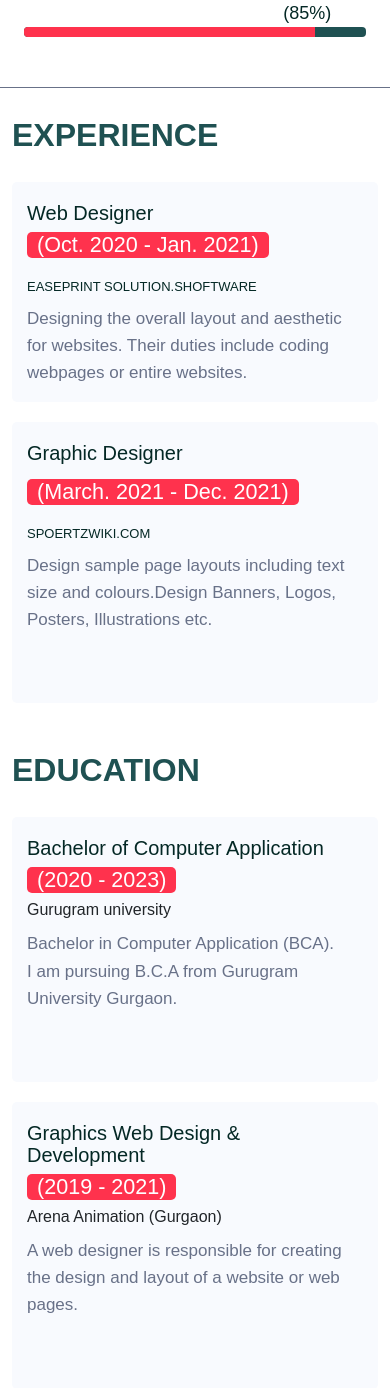
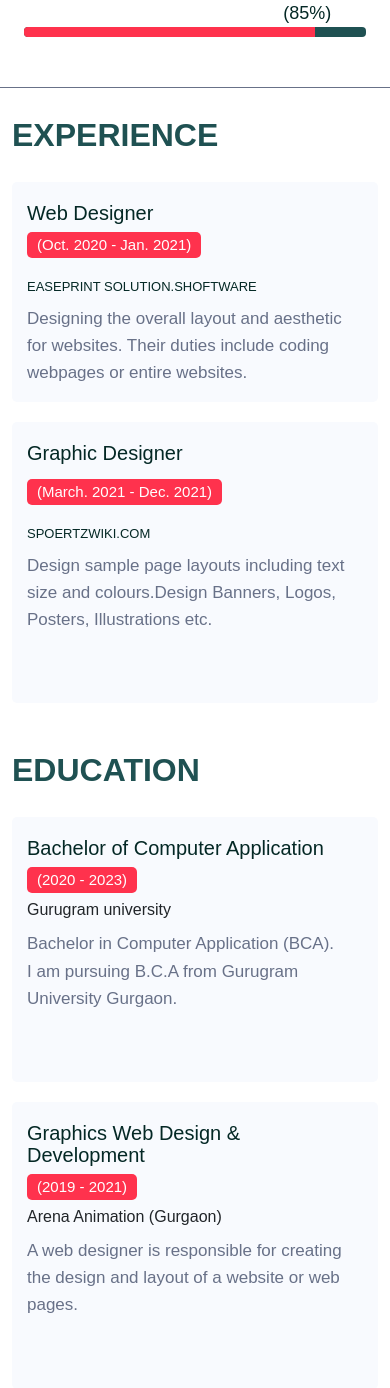
Before and after one commit to javed-mohd/irfan, a PHP site: page / in a window 390 px wide. Shown: the part 1379-2767 px from the top of the page. Run offline with PHP 8.4, Linux system fonts and the light colour scheme; some libraries are stand-ins or nearby versions.

Commit message:
Add files via upload

```diff
--- a/index.html
+++ b/index.html
@@ -49,7 +49,7 @@
  			<div class="col-md-8">
  				<h6 class="h_6">1+ years of experience</h6>
  				<h1 class="h_1">ABOUT ME</h1>
- 				<p id="h1_js" onmouseover="massage()" onmouseleave="massage_2()">I am a Graphics & Web designer. I specialize in UI/UX design, Responsive Web Design, Adaptive Design, Cross Browser Design and Front End Design. I’m always available for interesting collaborations and fun side projects. If you would like to work together, feel free to get in touch.</p>
+ 				<p id="h1_js selec_bg" onmouseover="massage()" onmouseleave="massage_2()">I am a Graphics & Web designer. I specialize in UI/UX design, Responsive Web Design, Adaptive Design, Cross Browser Design and Front End Design. I’m always available for interesting collaborations and fun side projects. If you would like to work together, feel free to get in touch.</p>
  				<label>Web Design <span class="sp_1">(90%)</span></label>
  				<div class="progress" style="height: 10px; background-color: #1F5152;">
 				  <div class="progress-bar" role="progressbar" style="width: 90%; background-color: #FF324D;" aria-valuenow="90" aria-valuemin="0" aria-valuemax="100"></div>
@@ -80,14 +80,14 @@
 				<h2>EXPERIENCE</h2>
 				<div class="col-md-12 col_first">
 					<h5>Web Designer <span class="spa_exp do_od last_3">Oct. 2020 - Jan. 2021</span></h5>
-					<h4 class="ehfour"> (Oct. 2020 - Jan. 2021)</h4>
+					<h4 class="exp_phone"> (Oct. 2020 - Jan. 2021)</h4>
 					<h6 class="h6_exp easeprint">EASEPRINT SOLUTION.SHOFTWARE</h6>
 					<p>Designing the overall layout and aesthetic for websites. Their duties include coding webpages or entire websites.</p>
 				</div>
 
 				<div class="col-md-12 height_top">
 					<h5>Graphic Designer <div class="non"> <span class="spa_exp  spa_gra do_od_2 last_3">March. 2021 - Dec. 2021</span></div></h5>
-					<h4 class="ehfour">(March. 2021 - Dec. 2021)</h4>
+					<h4 class="exp_phone">(March. 2021 - Dec. 2021)</h4>
 					<h6 class="h6_exp easeprint">SPOERTZWIKI.COM</h6>
                     <p>Design sample page layouts including text size and colours.Design Banners, Logos, Posters, Illustrations etc.</p>
 				</div>
@@ -96,14 +96,14 @@
 				<h2 class="education">EDUCATION</h2>
 				<div class="col-md-12 col_first height_top">
 					<h5 class="non_non">Bachelor of Computer Application <div class="non last_3"><span class="spa_exp spa_2"> 2020 - 2023</span></div></h5>
-					<h4 class="ehfour">(2020 - 2023)</h4>
+					<h4 class="exp_phone">(2020 - 2023)</h4>
 					<h6 class="h6_edu mb_0 easeprint">Gurugram university</h6>
 					<p>Bachelor in Computer Application (BCA).<br>I am pursuing B.C.A from Gurugram University Gurgaon.</p>
 				</div>
 
 				<div class="col-md-12 height_top">
 					<h5 class="non_non">Graphics Web Design & Development <div class="non non_2 last_3"> <span class="spa_exp spa_3">2019 - 2021</span></div></h5>
-					<h4 class="ehfour">(2019 - 2021)</h4>
+					<h4 class="exp_phone">(2019 - 2021)</h4>
 					<h6 class="h6_edu arena_ani">Arena Animation (Gurgaon)</h6>
 					<p>A web designer is responsible for creating the design and layout of a website or web pages.</p>
 				</div>
--- a/responsive.css
+++ b/responsive.css
@@ -6,7 +6,7 @@
   .hero {
     height: auto;
   }
-  .ehfour {
+  .exp_phone {
     display: inline-block !important;
   }
   .last_3 {
--- a/style.css
+++ b/style.css
@@ -11,9 +11,9 @@
   width: 100%;
   height: 100vh;
 }
-.ehfour
+.exp_phone
 {
-    font-size: 15auto;
+    font-size: 15px;
     display: flex;
     justify-content: center;
     padding: 20px 0px 20px 20px;
@@ -26,7 +26,7 @@
     border-radius: 5px;
 
 }
-.ehfour{
+.exp_phone{
   display: none !important;
 }
 .b_hire
@@ -604,3 +604,7 @@
 {
   margin-left: 12px;
 }
+   ::selection {
+   background-color: #FF324D;
+   color: #fff;
+  }
```
